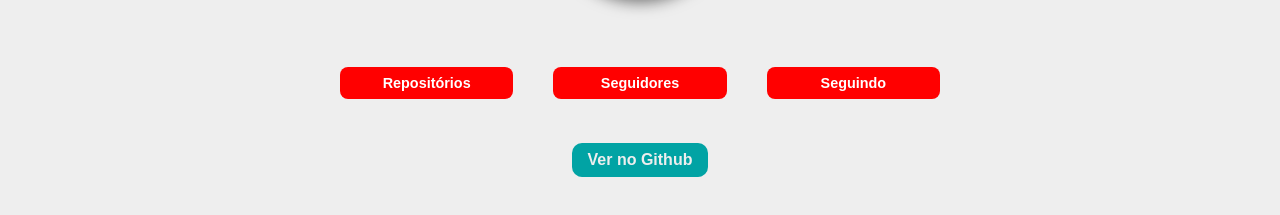
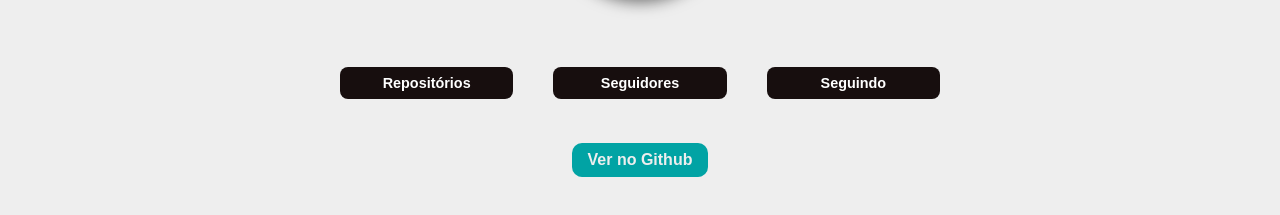
Before and after one commit to Douglasjose3/ajax, a plain HTML site: page index.html in a window 1280 px wide. Shown: the part 333-548 px from the top of the page. Drawn offline with Linux system fonts and the light colour scheme; no server answers.

Commit message:
a cor do background dos números foram alterados para #170e0e

```diff
--- a/style.css
+++ b/style.css
@@ -1,7 +1,7 @@
 :root {
     --header-color: #01a3a4;
     --bg-color: #eee;
-    --numbers-color: #ff0000;
+    --numbers-color: #170e0e;
 }
 
 * {
```
